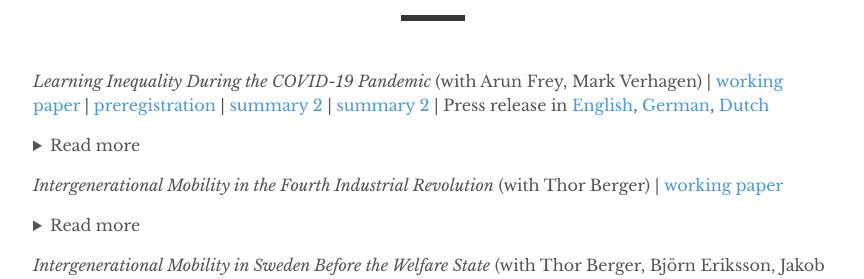
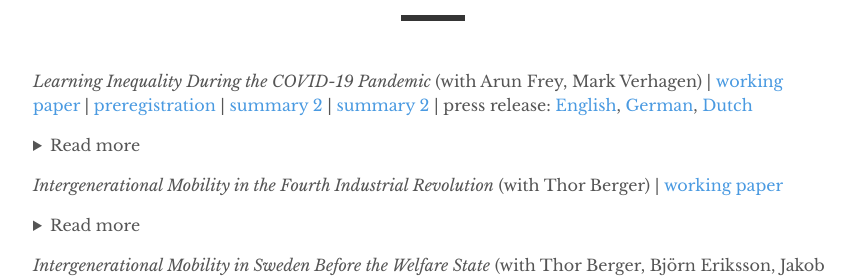
Before and after one commit to pengzell/pengzell.github.io, a Jekyll site: the page built from _pages/inprogress.md, in a window 1280 px wide. Shown: the part 152-431 px from the top of the page, without its empty margins (207-1071 px from the left). Built offline with Jekyll 4.4.1, drawn with Linux system fonts in a browser that asks for light colours.

```diff
--- a/_pages/inprogress.md
+++ b/_pages/inprogress.md
@@ -6,7 +6,7 @@ permalink: /inprogress/
 ---
 
 *Learning Inequality During the COVID-19 Pandemic* (with Arun Frey, Mark Verhagen)
-| [working paper](https://osf.io/preprints/socarxiv/ve4z7/) | [preregistration](https://osf.io/xnh9c/) | [summary 2](https://voxeu.org/article/collateral-damage-children-s-education-during-lockdown) | [summary 2](https://population-europe.eu/policy-insights/how-do-school-closures-affect-student-learning-its-worse-you-think) | Press release in
+| [working paper](https://osf.io/preprints/socarxiv/ve4z7/) | [preregistration](https://osf.io/xnh9c/) | [summary 2](https://voxeu.org/article/collateral-damage-children-s-education-during-lockdown) | [summary 2](https://population-europe.eu/policy-insights/how-do-school-closures-affect-student-learning-its-worse-you-think) | press release:
 [English](https://www.demographicscience.ox.ac.uk/post/children-learned-little-or-nothing-during-school-closures-despite-online-learning), [German](https://www.demographicscience.ox.ac.uk/post/schulkinder-haben-w%C3%A4hrend-der-schulschlie%C3%9Fungen-trotz-online-unterricht-wenig-oder-nichts-gelernt), [Dutch](https://www.demographicscience.ox.ac.uk/post/leerlingen-lopen-grote-leerachterstanden-op-tijdens-lockdown-aldus-nieuw-onderzoek-van-onderzoekers)
 <details>
 <summary>Read more</summary>
```
